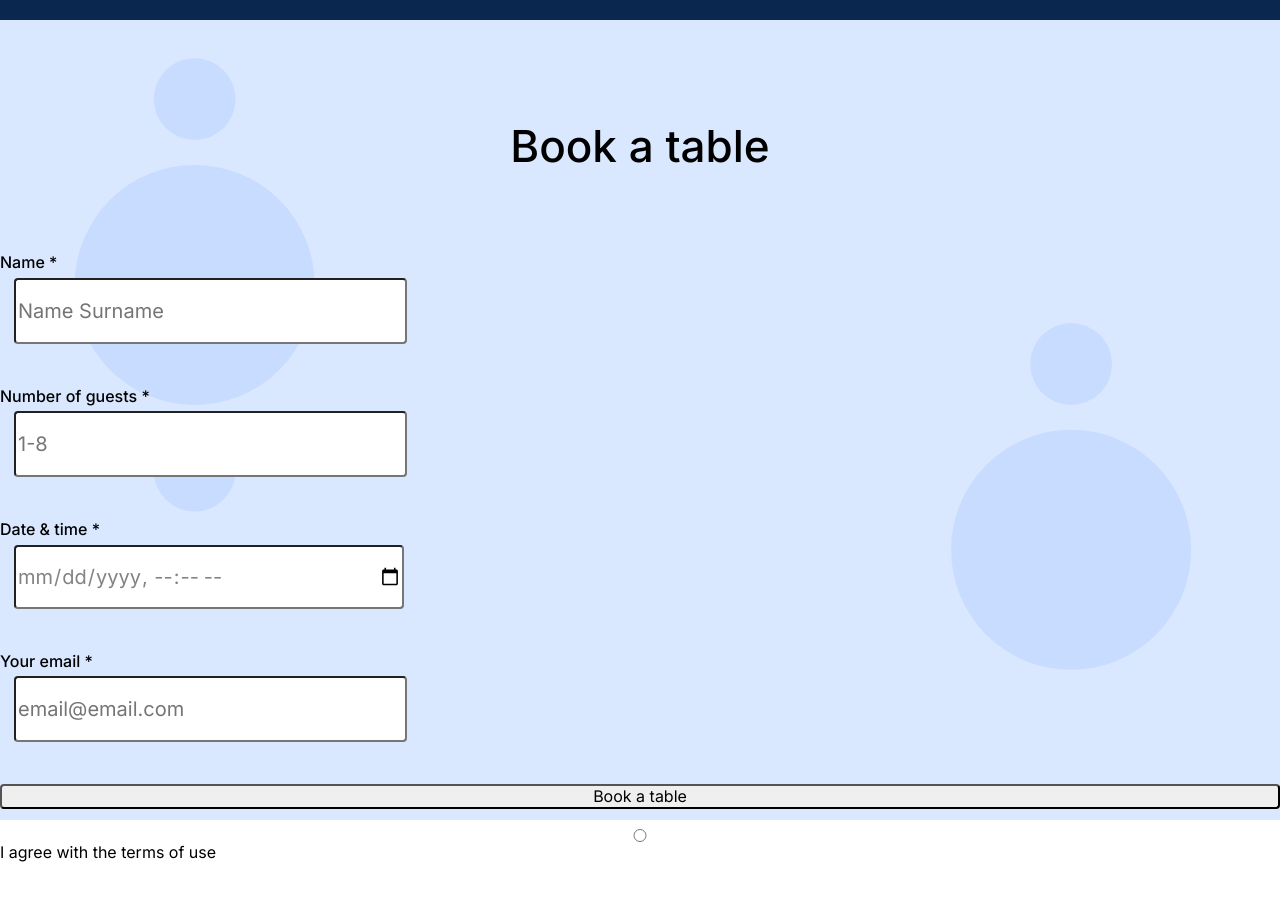
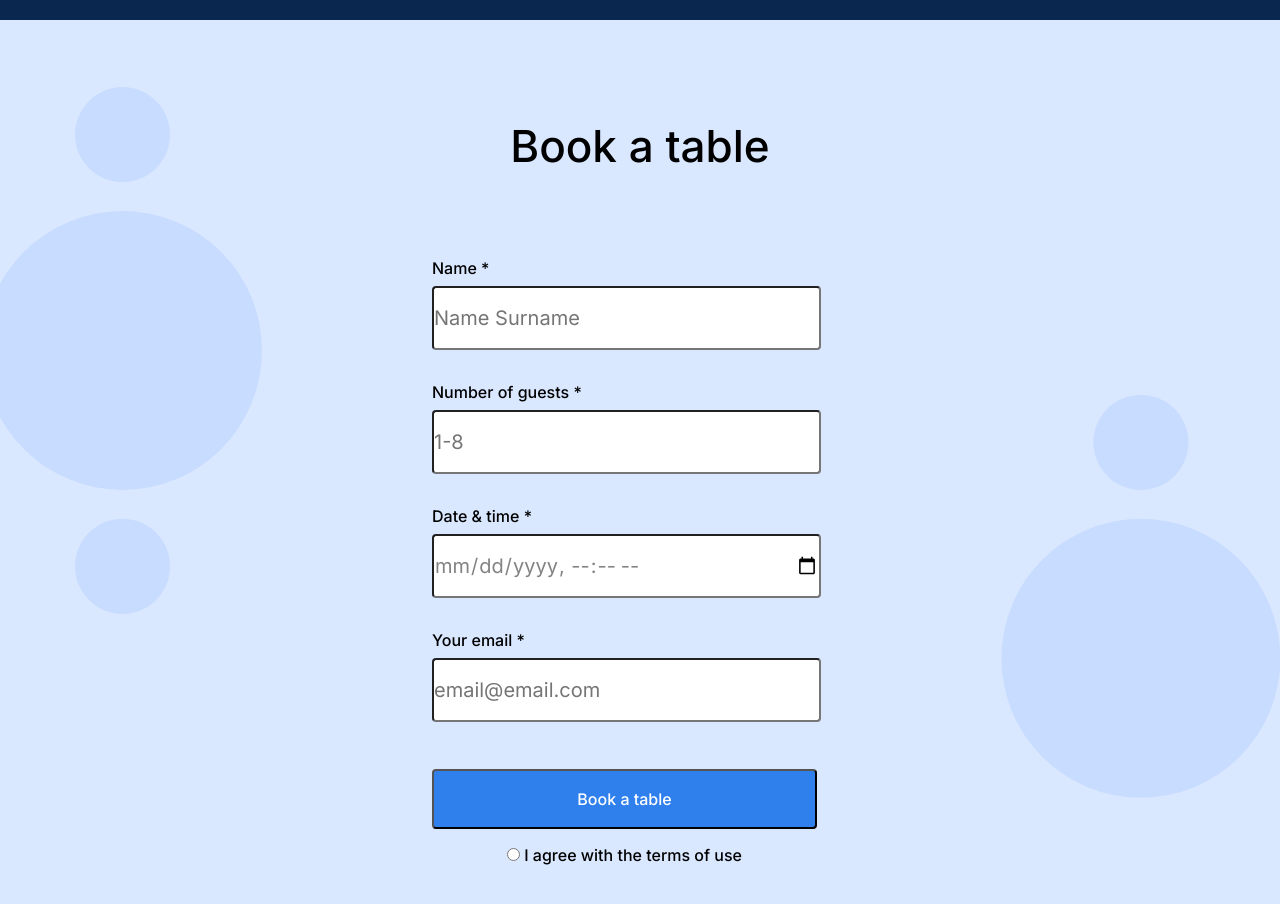
Before and after one commit to imalexsm/se_project_coffeeshop, a plain HTML site: page index.html in a window 1280 px wide. Shown: the part 1580-2484 px from the top of the page. Before the commit the page ends 2442 px from the top, so only its background shows below. Drawn offline with Linux system fonts and the light colour scheme.

Commit message:
sprint 2 stage 3 first turn

```diff
--- a/index.html
+++ b/index.html
@@ -120,8 +120,9 @@
         <section class="reservation" id="book-a-table">
           <h2 class="reservation__title">Book a table</h2>
           <form class="form reservation__form">
-            <label for="surname" class="form__label">Name *</label>
             <fieldset class="form__fieldset">
+              <label for="surname" class="form__label"
+                >Name *
                 <input
                   type="text"
                   id="surname"
@@ -130,9 +131,10 @@
                   class="form__input"
                   required
                 />
-            </fieldset>
-            <label for="number" class="form__label">Number of guests *</label>
-            <fieldset class="form__fieldset">
+              </label>
+
+              <label for="number" class="form__label"
+                >Number of guests *
                 <input
                   type="number"
                   id="number"
@@ -142,34 +144,37 @@
                   placeholder="1-8"
                   class="form__input"
                   required
-              />
-            </fieldset>
-            <label for="date" class="form__label">Date & time *</label>
-            <fieldset class="form__fieldset">
+              /></label>
+
+              <label for="date" class="form__label"
+                >Date & time *
                 <input
                   type="datetime-local"
                   id="date"
                   name="date"
                   class="form__input"
                   required
-              />
-            </fieldset>
-            <label for="email" class="form__label">Your email *</label>
-            <fieldset class="form__fieldset">
-              <input
+              /></label>
+
+              <label for="email" class="form__label"
+                >Your email *<input
                   type="email"
                   id="email"
                   name="email"
                   placeholder="email@email.com"
                   class="form__input"
                   required
-              />
+              /></label>
             </fieldset>
-            <button class="form__button">Book a table</button><br />
+            <fieldset class="form__fieldset">
+              <button type="submit" class="form__button">Book a table</button>
+            </fieldset>
+            <fieldset class="form__fieldset">
+              <label for="terms" class="form__checkbox">
                 <input type="radio" name="terms" id="terms" required />
-            <label for="terms" class="form__checkbox"
-              >I agree with the terms of use</label
+                I agree with the terms of use</label
               >
+            </fieldset>
           </form>
         </section>
         <section class="menu" id="menu"></section>
--- a/pages/index.css
+++ b/pages/index.css
@@ -182,16 +182,12 @@
 }
 
 .reservation {
-  height: 100vh;
-  min-height: 720px;
-  max-height: 800px;
-  width: 100%;
   background-image: url(../images/background_reservation.svg);
   background-repeat: no-repeat;
   background-position: center;
   background-size: cover;
   background-color: #d9e7ff;
-  margin: 0 auto;
+  padding: 100px 80px 120px;
 }
 
 .reservation__title {
@@ -201,17 +197,20 @@
   line-height: 52px;
   margin: 0 auto;
   text-align: center;
-  padding-top: 100px;
 }
 
 .reservation__form {
-  display: flex;
-  justify-content: center;
-  flex-direction: column;
+  margin: 0 auto;
 }
 
 .form {
+  max-width: 684px;
+  box-sizing: border-box;
+  flex-direction: column;
+  justify-content: center;
   padding-top: 80px;
+  padding-left: 120px;
+  padding-right: 120px;
 }
 
 .form__fieldset {
@@ -219,17 +218,19 @@
   flex-direction: column;
   justify-content: center;
   max-width: 385px;
-  margin-bottom: 32px;
-  border: 0px;
+  border: none;
   width: 100%;
 }
 
 .form__label {
   font-family: "Inter", Arial, sans-serif;
-  font-style: normal;
   font-weight: 500;
   font-size: 16px;
   line-height: 20px;
+  display: flex;
+  flex-direction: column;
+  align-items: flex-start;
+  padding-bottom: 32px;
 }
 
 .form__input {
@@ -241,7 +242,33 @@
   font-size: 20px;
   line-height: 30px;
   color: #838383;
+  margin-top: 8px;
+  padding: 0px;
 }
 .form__button {
+  background-color: #2f80ed;
+  height: 60px;
+  color: #fff;
   border-radius: 4px;
+  font-family: "Inter", Arial, sans-serif;
+  font-weight: 500;
+  font-size: 16px;
+  line-height: 20px;
 }
+
+.form__button:hover {
+  opacity: 0.7;
+  background-color: #2f80ed;
+  transition-property: background-color;
+  transition-duration: 1s;
+  transition-timing-function: linear;
+}
+
+.form__checkbox {
+  border-radius: 2px;
+  font-family: "Inter", Arial, sans-serif;
+  font-weight: 500;
+  font-size: 16px;
+  line-height: 20px;
+  text-align: center;
+}
```
Lines whose indentation alone changed are shown as unchanged.
